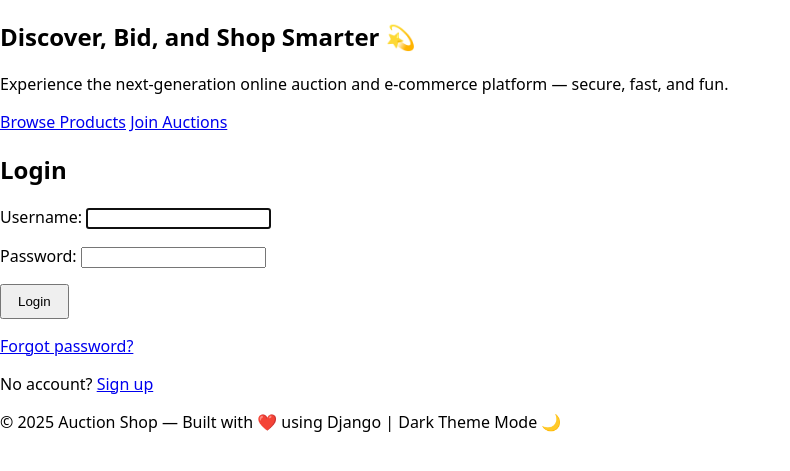
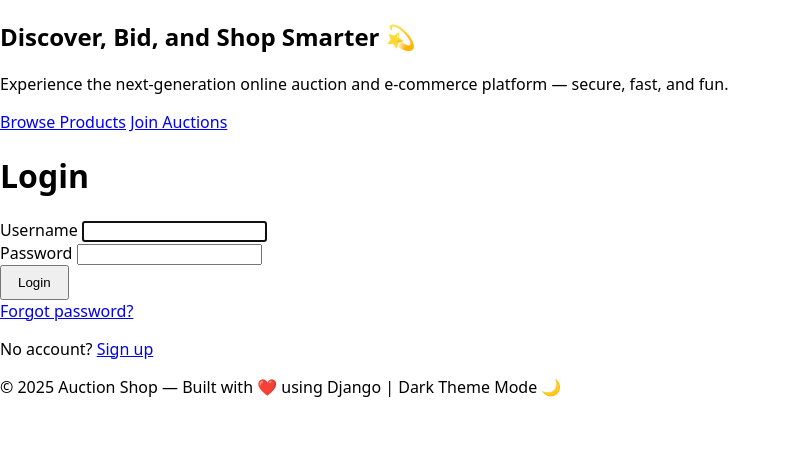
Before and after one commit to Dinath2002/auction_shop, a Django app: page /accounts/login/ in a window 1280 px wide. Shown: the part 44-515 px from the top of the page, without its empty margins (0-790 px from the left). Run offline with Django 5.2, Linux system fonts and the light colour scheme.

Commit message:
Improve login page layout and dark mode styling

```diff
--- a/accounts/templates/registration/login.html
+++ b/accounts/templates/registration/login.html
@@ -1,10 +1,37 @@
-{% extends 'core/base.html' %}
+{% extends "core/base.html" %}
+{% block title %}Login | AuctionShop{% endblock %}
+
 {% block content %}
-<h2>Login</h2>
-<form method="post">{% csrf_token %}
-  {{ form.as_p }}
-  <button type="submit">Login</button>
-</form>
-<p><a href="{% url 'password_reset' %}">Forgot password?</a></p>
-<p>No account? <a href="{% url 'accounts:signup' %}">Sign up</a></p>
+<div class="auth-wrapper">
+    <div class="auth-card">
+        <h1 class="auth-title">Login</h1>
+
+        <form method="post" novalidate>
+            {% csrf_token %}
+
+            <div class="form-group">
+                <label for="id_username">Username</label>
+                {{ form.username }}
+            </div>
+
+            <div class="form-group">
+                <label for="id_password">Password</label>
+                {{ form.password }}
+            </div>
+
+            {% if form.non_field_errors %}
+                <div class="form-errors">
+                    {{ form.non_field_errors }}
+                </div>
+            {% endif %}
+
+            <button type="submit" class="btn btn-full">Login</button>
+        </form>
+
+        <div class="auth-links">
+            <a href="{% url 'password_reset' %}">Forgot password?</a>
+            <p>No account? <a href="{% url 'signup' %}">Sign up</a></p>
+        </div>
+    </div>
+</div>
 {% endblock %}
```
